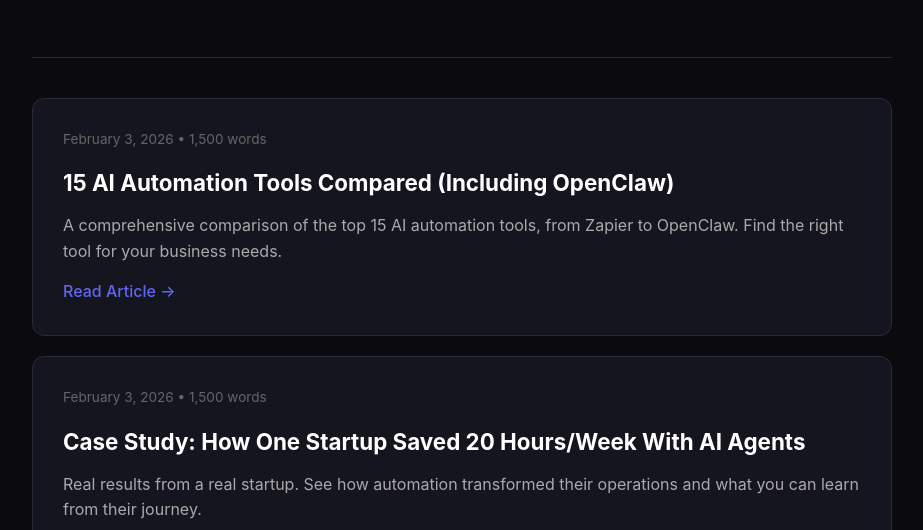
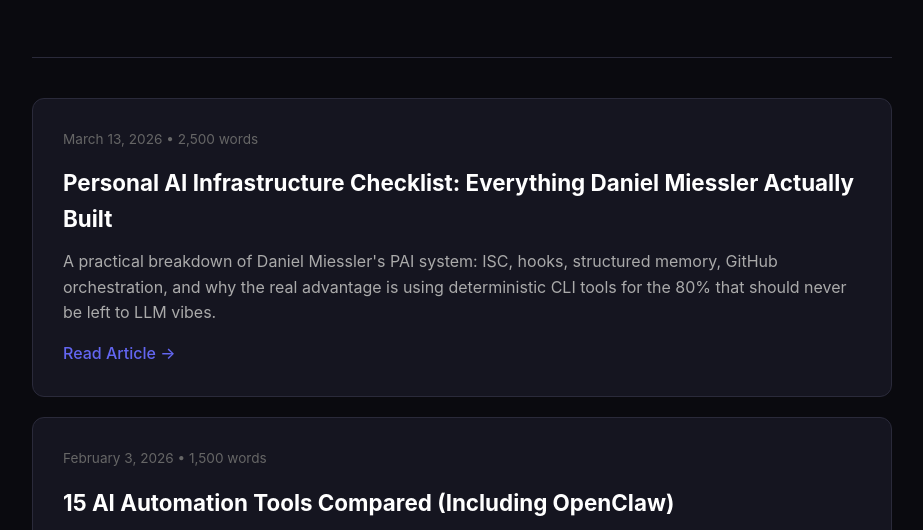
Before and after one commit to henrino3/openclaw-blog, a plain HTML site: page index.html in a window 1280 px wide. Shown: the part 264-794 px from the top of the page, without its empty margins (178-1101 px from the left). Drawn offline with Linux system fonts and the light colour scheme.

Commit message:
Add PAI checklist breakdown article

```diff
--- a/index.html
+++ b/index.html
@@ -34,6 +34,13 @@
         </header>
 
         <main>
+            <article class="article-card">
+                <div class="meta">March 13, 2026 • 2,500 words</div>
+                <h2>Personal AI Infrastructure Checklist: Everything Daniel Miessler Actually Built</h2>
+                <p>A practical breakdown of Daniel Miessler's PAI system: ISC, hooks, structured memory, GitHub orchestration, and why the real advantage is using deterministic CLI tools for the 80% that should never be left to LLM vibes.</p>
+                <a href="https://github.com/henrino3/openclaw-blog/blob/main/articles/personal-ai-infrastructure-checklist-daniel-miessler.md" class="read-more">Read Article →</a>
+            </article>
+
             <article class="article-card">
                 <div class="meta">February 3, 2026 • 1,500 words</div>
                 <h2>15 AI Automation Tools Compared (Including OpenClaw)</h2>
```
Also changed, not shown: 1 other file.
